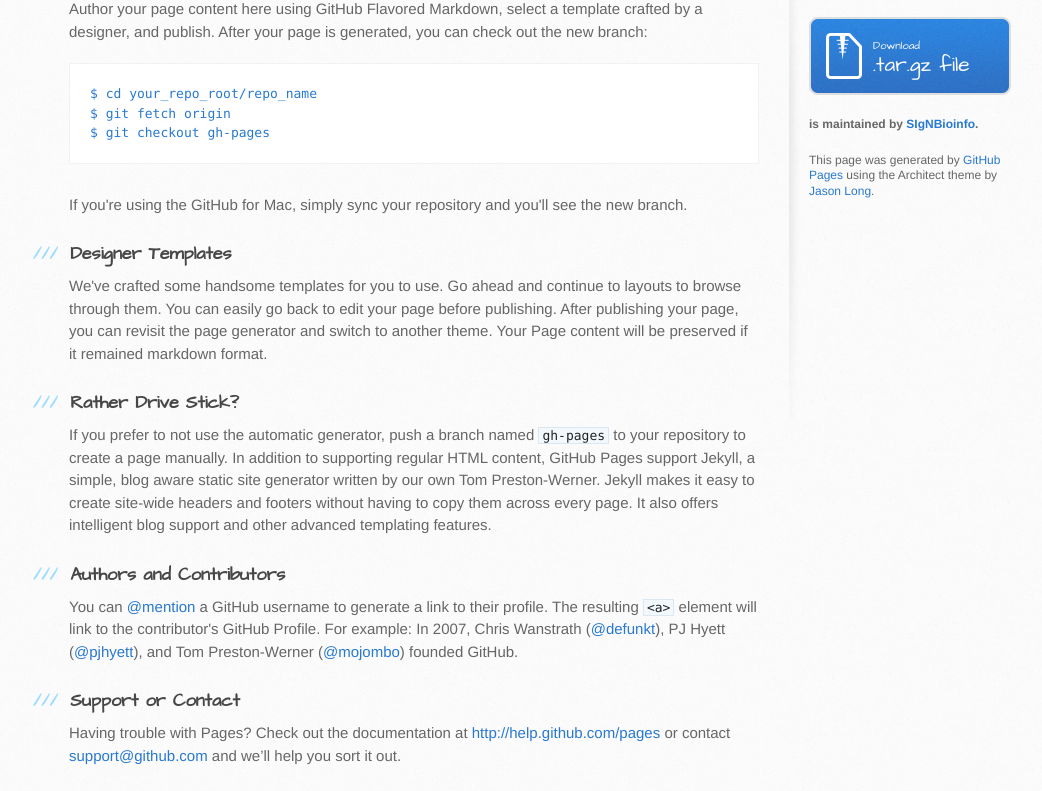
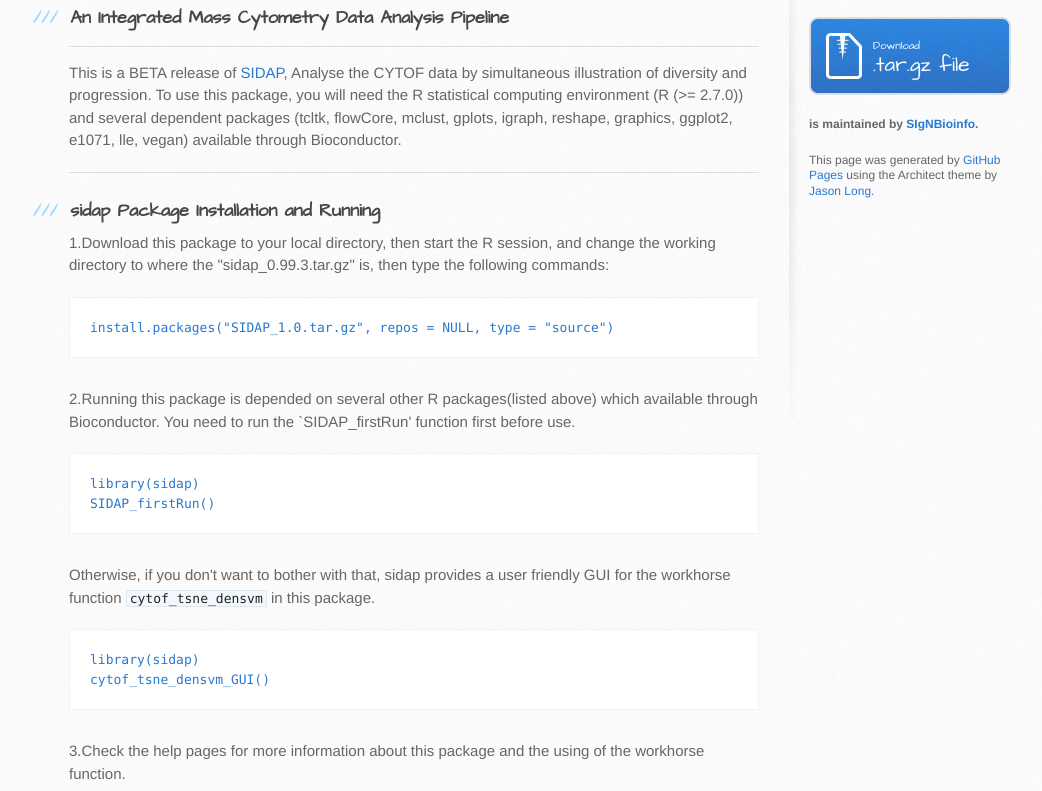
Before and after one commit to SIgNBioinfo/SIDAP, a plain HTML site: page index.html in a window 1280 px wide. Shown: the part 349-1140 px from the top of the page, without its empty margins (101-1143 px from the left). Drawn offline with Linux system fonts and the light colour scheme.

```diff
--- a/index.html
+++ b/index.html
@@ -28,37 +28,47 @@
     <div id="content-wrapper">
       <div class="inner clearfix">
         <section id="main-content">
-          <h3>
-<a name="welcome-to-github-pages" class="anchor" href="#welcome-to-github-pages"><span class="octicon octicon-link"></span></a>Welcome to GitHub Pages.</h3>
+          <h1>
+<a name="sidap_0993" class="anchor" href="#sidap_0993"><span class="octicon octicon-link"></span></a>sidap_0.99.3</h1>
 
-<p>This automatic page generator is the easiest way to create beautiful pages for all of your projects. Author your page content here using GitHub Flavored Markdown, select a template crafted by a designer, and publish. After your page is generated, you can check out the new branch:</p>
+<h3>
+<a name="an-integrated-mass-cytometry-data-analysis-pipeline" class="anchor" href="#an-integrated-mass-cytometry-data-analysis-pipeline"><span class="octicon octicon-link"></span></a>An Integrated Mass Cytometry Data Analysis Pipeline</h3>
 
-<pre><code>$ cd your_repo_root/repo_name
-$ git fetch origin
-$ git checkout gh-pages
+<hr><p>This is a BETA release of <a href="http://signbioinfo.github.io/SIDAP">SIDAP</a>, Analyse the CYTOF data by <em>simultaneous illustration of diversity and progression</em>.
+To use this package, you will need the R statistical computing environment (R (&gt;= 2.7.0)) and several dependent
+packages (<strong>tcltk, flowCore, mclust, gplots, igraph, reshape, graphics, ggplot2, e1071, lle, vegan</strong>) available through Bioconductor.</p>
+
+<hr><h3>
+<a name="sidap-package-installation-and-running" class="anchor" href="#sidap-package-installation-and-running"><span class="octicon octicon-link"></span></a>sidap Package Installation and Running</h3>
+
+<p>1.Download this package to your local directory, then start the R session, and change the working directory to where the "sidap_0.99.3.tar.gz" is, then
+type the following commands:</p>
+
+<pre><code>install.packages("SIDAP_1.0.tar.gz", repos = NULL, type = "source")
 </code></pre>
 
-<p>If you're using the GitHub for Mac, simply sync your repository and you'll see the new branch.</p>
+<p>2.Running this package is depended on several other R packages(listed above) which available through Bioconductor. You need to run the `SIDAP_firstRun'
+function first before use. </p>
 
-<h3>
-<a name="designer-templates" class="anchor" href="#designer-templates"><span class="octicon octicon-link"></span></a>Designer Templates</h3>
+<pre><code>library(sidap)
+SIDAP_firstRun()
+</code></pre>
 
-<p>We've crafted some handsome templates for you to use. Go ahead and continue to layouts to browse through them. You can easily go back to edit your page before publishing. After publishing your page, you can revisit the page generator and switch to another theme. Your Page content will be preserved if it remained markdown format.</p>
+<p>Otherwise, if you don't want to bother with that, <strong>sidap</strong> provides a user friendly GUI for the workhorse function <code>cytof_tsne_densvm</code> in this package.</p>
 
-<h3>
-<a name="rather-drive-stick" class="anchor" href="#rather-drive-stick"><span class="octicon octicon-link"></span></a>Rather Drive Stick?</h3>
+<pre><code>library(sidap)
+cytof_tsne_densvm_GUI()
+</code></pre>
 
-<p>If you prefer to not use the automatic generator, push a branch named <code>gh-pages</code> to your repository to create a page manually. In addition to supporting regular HTML content, GitHub Pages support Jekyll, a simple, blog aware static site generator written by our own Tom Preston-Werner. Jekyll makes it easy to create site-wide headers and footers without having to copy them across every page. It also offers intelligent blog support and other advanced templating features.</p>
+<p>3.Check the help pages for more information about this package and the using of the workhorse function.</p>
 
-<h3>
-<a name="authors-and-contributors" class="anchor" href="#authors-and-contributors"><span class="octicon octicon-link"></span></a>Authors and Contributors</h3>
+<p><strong>NOTE</strong>: This package is in the BETA stage of development, new features will continue to be added, please take note for changes in this package. This BETA version is currently tested on Windows OS only. Using the GUI version of the workhorse function on Mac OS, please check to see whether the X11 windowing system (X Windows) has already been installed on your computer. For OS X 10.6 and 10.7, the file X11.app should appear in the Utilities folder under Applications in the finder. This application should always be installed under OS X 10.7. For OS X 10.8 or 10.9, the file is named XQuartz.app and is no longer included with the operating system, you need to install XQuartz yourself. Install <strong>XQuartz</strong> from <a href="http://xquartz.macosforge.org">http://xquartz.macosforge.org</a>.</p>
 
-<p>You can <a href="https://github.com/blog/821" class="user-mention">@mention</a> a GitHub username to generate a link to their profile. The resulting <code>&lt;a&gt;</code> element will link to the contributor's GitHub Profile. For example: In 2007, Chris Wanstrath (<a href="https://github.com/defunkt" class="user-mention">@defunkt</a>), PJ Hyett (<a href="https://github.com/pjhyett" class="user-mention">@pjhyett</a>), and Tom Preston-Werner (<a href="https://github.com/mojombo" class="user-mention">@mojombo</a>) founded GitHub.</p>
-
-<h3>
-<a name="support-or-contact" class="anchor" href="#support-or-contact"><span class="octicon octicon-link"></span></a>Support or Contact</h3>
-
-<p>Having trouble with Pages? Check out the documentation at <a href="http://help.github.com/pages">http://help.github.com/pages</a> or contact <a href="mailto:support@github.com">support@github.com</a> and we’ll help you sort it out.</p>
+<ol>
+<li>Download the disk image (dmg) file for XQuartz.</li>
+<li>When you open this file by double-clicking on it, you'll find XQuartz.pkg, double-click on it to run the installer, clicking through all the defaults.</li>
+<li>After the installer runs, you'll have to log out and back on to your Mac OS X account.</li>
+</ol>
         </section>
 
         <aside id="sidebar">
```
Also changed, not shown: params.json (+1 -1 lines).
